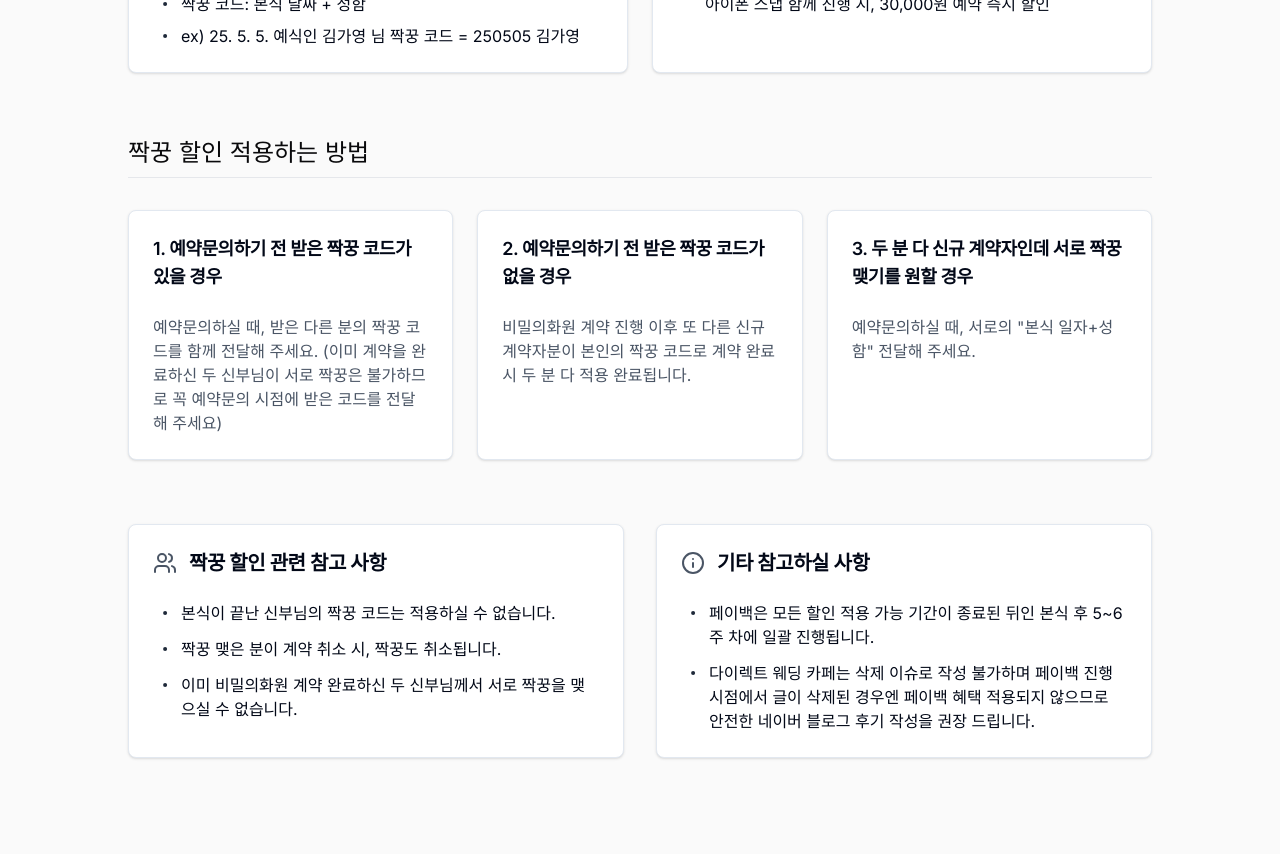
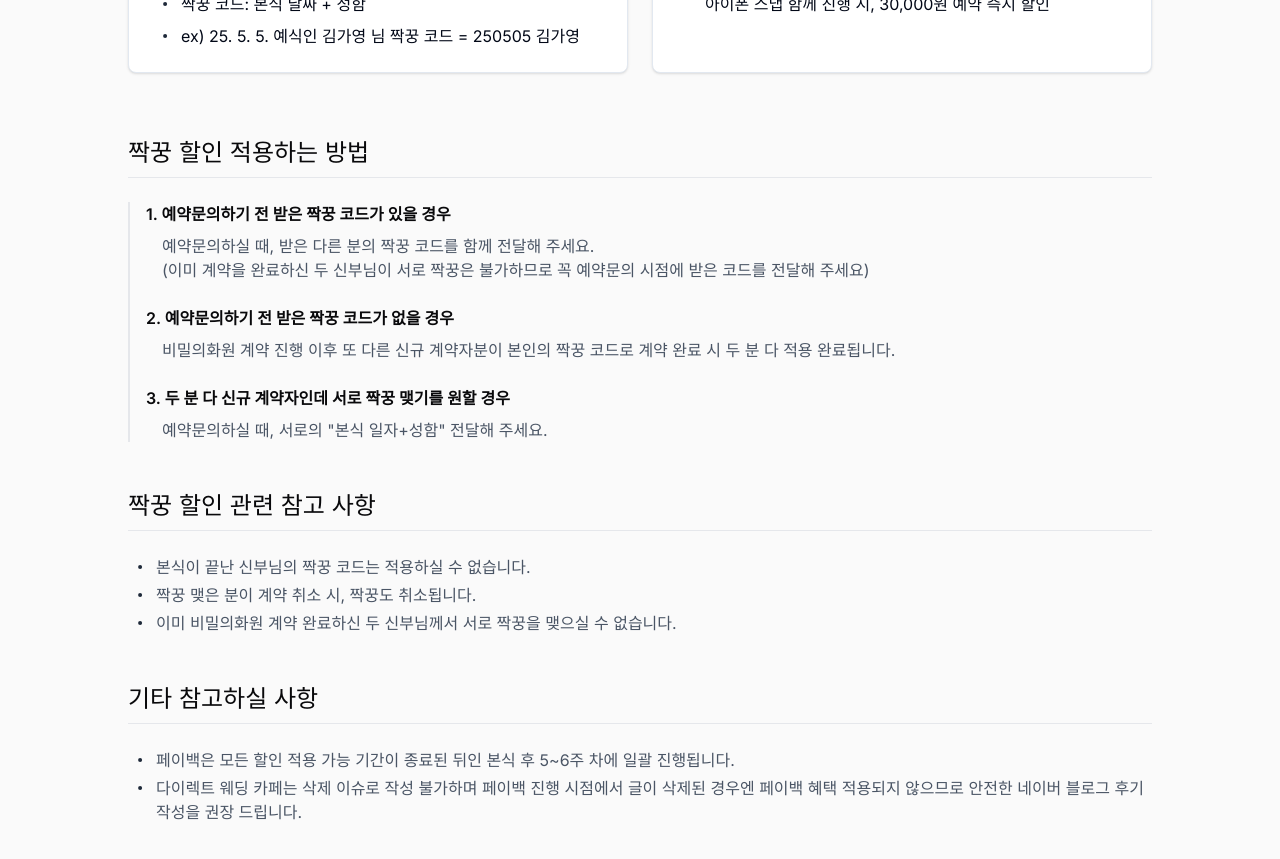
Before and after one commit to shshhan/lejardinsecret-portfolio, a Next.js app: page /benefits in a window 1280 px wide. Shown: the part 800-1659 px from the top of the page. Built offline with nearby package versions, Linux system fonts and the light colour scheme.

Commit message:
edit about, benefit layout

```diff
--- a/src/app/about/page.tsx
+++ b/src/app/about/page.tsx
@@ -32,7 +32,7 @@ export default function AboutPage() {
           </motion.h1>
 
           <motion.div
-            className="mb-16"
+            className="mb-20"
             initial={{ opacity: 0, y: 20 }}
             animate={{ opacity: 1, y: 0 }}
             transition={{ duration: 0.5, delay: 0.2 }}
--- a/src/app/benefits/page.tsx
+++ b/src/app/benefits/page.tsx
@@ -63,7 +63,13 @@ export default function BenefitsPage() {
     {
       id: 1,
       title: "예약문의하기 전 받은 짝꿍 코드가 있을 경우",
-      description: "예약문의하실 때, 받은 다른 분의 짝꿍 코드를 함께 전달해 주세요. (이미 계약을 완료하신 두 신부님이 서로 짝꿍은 불가하므로 꼭 예약문의 시점에 받은 코드를 전달해 주세요)"
+      description: (
+        <>
+          예약문의하실 때, 받은 다른 분의 짝꿍 코드를 함께 전달해 주세요.
+          <br />
+          (이미 계약을 완료하신 두 신부님이 서로 짝꿍은 불가하므로 꼭 예약문의 시점에 받은 코드를 전달해 주세요)
+        </>
+      )
     },
     {
       id: 2,
@@ -144,88 +150,47 @@ export default function BenefitsPage() {
           </motion.section>
 
           {/* 짝꿍 할인 적용 방법 섹션 */}
-          <motion.section
-            className="mb-16"
-            initial={{ opacity: 0, y: 20 }}
-            animate={{ opacity: 1, y: 0 }}
-            transition={{ delay: 0.2, duration: 0.5 }}
-          >
-            <h2 className="text-2xl font-light mb-8 pb-2 border-b border-gray-200">짝꿍 할인 적용하는 방법</h2>
+          <h2 className="text-2xl font-light mb-2 pb-2 border-b border-gray-200">짝꿍 할인 적용하는 방법</h2>
 
-            <div className="grid grid-cols-1 md:grid-cols-3 gap-6">
-              {partnerDiscountMethods.map((method, index) => (
-                <motion.div
-                  key={method.id}
-                  initial={{ opacity: 0, y: 20 }}
-                  animate={{ opacity: 1, y: 0 }}
-                  transition={{ delay: 0.2 + index * 0.1, duration: 0.5 }}
-                >
-                  <Card className="h-full hover:shadow-md transition-shadow duration-300">
-                    <CardHeader>
-                      <CardTitle className="text-lg">{method.id}. {method.title}</CardTitle>
-                    </CardHeader>
-                    <CardContent>
-                      <p className="text-gray-600">{method.description}</p>
-                    </CardContent>
-                  </Card>
-                </motion.div>
+          <div className="pl-4 border-l-2 border-gray-200 mt-6 mb-12">
+            <ul className="space-y-6">
+              {partnerDiscountMethods.map(method => (
+                <li key={method.id}>
+                  <div className="mb-2">
+                    <span className="font-semibold">{method.id}. {method.title}</span>
+                  </div>
+                  <p className="text-gray-600 ml-4">{method.description}</p>
+                </li>
               ))}
+            </ul>
           </div>
-          </motion.section>
 
-          {/* 참고 사항 섹션 - 두 개의 카드로 구성 */}
-          <div className="grid grid-cols-1 md:grid-cols-2 gap-8 mb-8">
+          {/* 참고 사항 섹션 - 두 개의 컬럼, 각 섹션은 텍스트 나열 레이아웃 */}
           {/* 짝꿍 할인 관련 참고 사항 */}
-            <motion.section
-              initial={{ opacity: 0, y: 20 }}
-              animate={{ opacity: 1, y: 0 }}
-              transition={{ delay: 0.3, duration: 0.5 }}
-            >
-              <Card className="h-full hover:shadow-md transition-shadow duration-300">
-                <CardHeader>
-                  <div className="flex items-center gap-3">
-                    <Users className="h-6 w-6 text-gray-600" />
-                    <CardTitle className="text-xl">짝꿍 할인 관련 참고 사항</CardTitle>
-                  </div>
-                </CardHeader>
-                <CardContent>
-                  <ul className="space-y-3">
+          <h2 className="text-2xl font-light mb-2 pb-2 border-b border-gray-200">짝꿍 할인 관련 참고 사항</h2>
+
+          <div className="mt-6 mb-12">
+            <ul className="space-y-1">
               {partnerDiscountNotes.map((note, i) => (
                 <li key={i} className="flex items-start">
                   <Dot className="h-6 w-6 text-gray-800 mr-1 flex-shrink-0" />
-                        <span>{note}</span>
+                  <span className="text-gray-600 break-keep hyphens-auto">{note}</span>
                 </li>
               ))}
             </ul>
-                </CardContent>
-              </Card>
-            </motion.section>
+          </div>
+            {/* 기타 참고 사항 */}
 
-            {/* 기타 참고 사항 */}
-            <motion.section
-              initial={{ opacity: 0, y: 20 }}
-              animate={{ opacity: 1, y: 0 }}
-              transition={{ delay: 0.4, duration: 0.5 }}
-            >
-              <Card className="h-full hover:shadow-md transition-shadow duration-300">
-                <CardHeader>
-                  <div className="flex items-center gap-3">
-                    <Info className="h-6 w-6 text-gray-600" />
-                    <CardTitle className="text-xl">기타 참고하실 사항</CardTitle>
-                  </div>
-                </CardHeader>
-                <CardContent>
-                  <ul className="space-y-3">
+          <h2 className="text-2xl font-light mb-2 pb-2 border-b border-gray-200">기타 참고하실 사항</h2>
+          <div className="mt-6 mb-12">
+            <ul className="space-y-1">
               {otherNotes.map((note, i) => (
                 <li key={i} className="flex items-start">
                   <Dot className="h-6 w-6 text-gray-800 mr-1 flex-shrink-0" />
-                        <span>{note}</span>
+                  <span className="text-gray-600 break-keep hyphens-auto">{note}</span>
                 </li>
               ))}
             </ul>
-                </CardContent>
-              </Card>
-            </motion.section>
           </div>
         </motion.div>
       </div>
```
Lines whose indentation alone changed are shown as unchanged.
